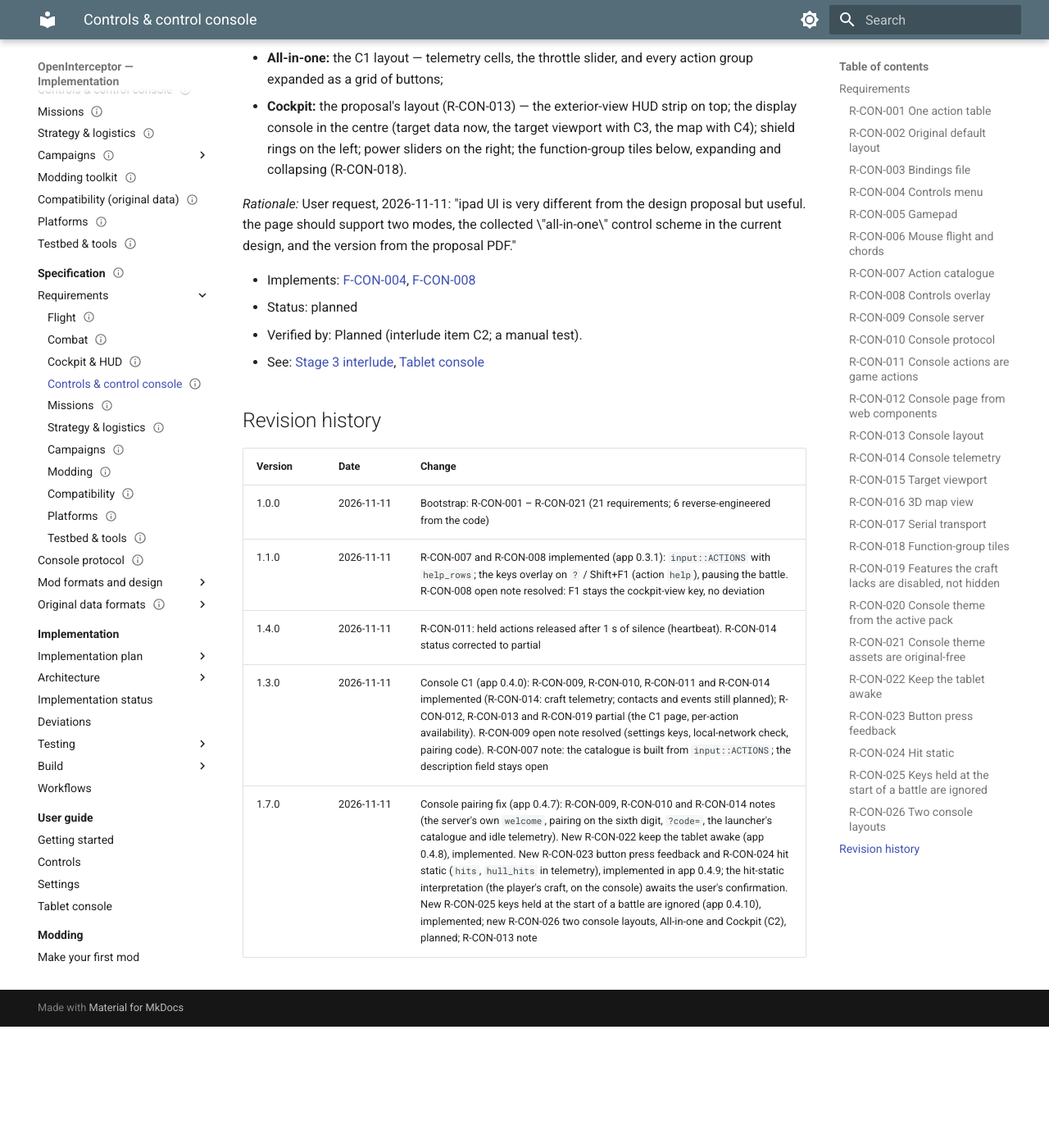
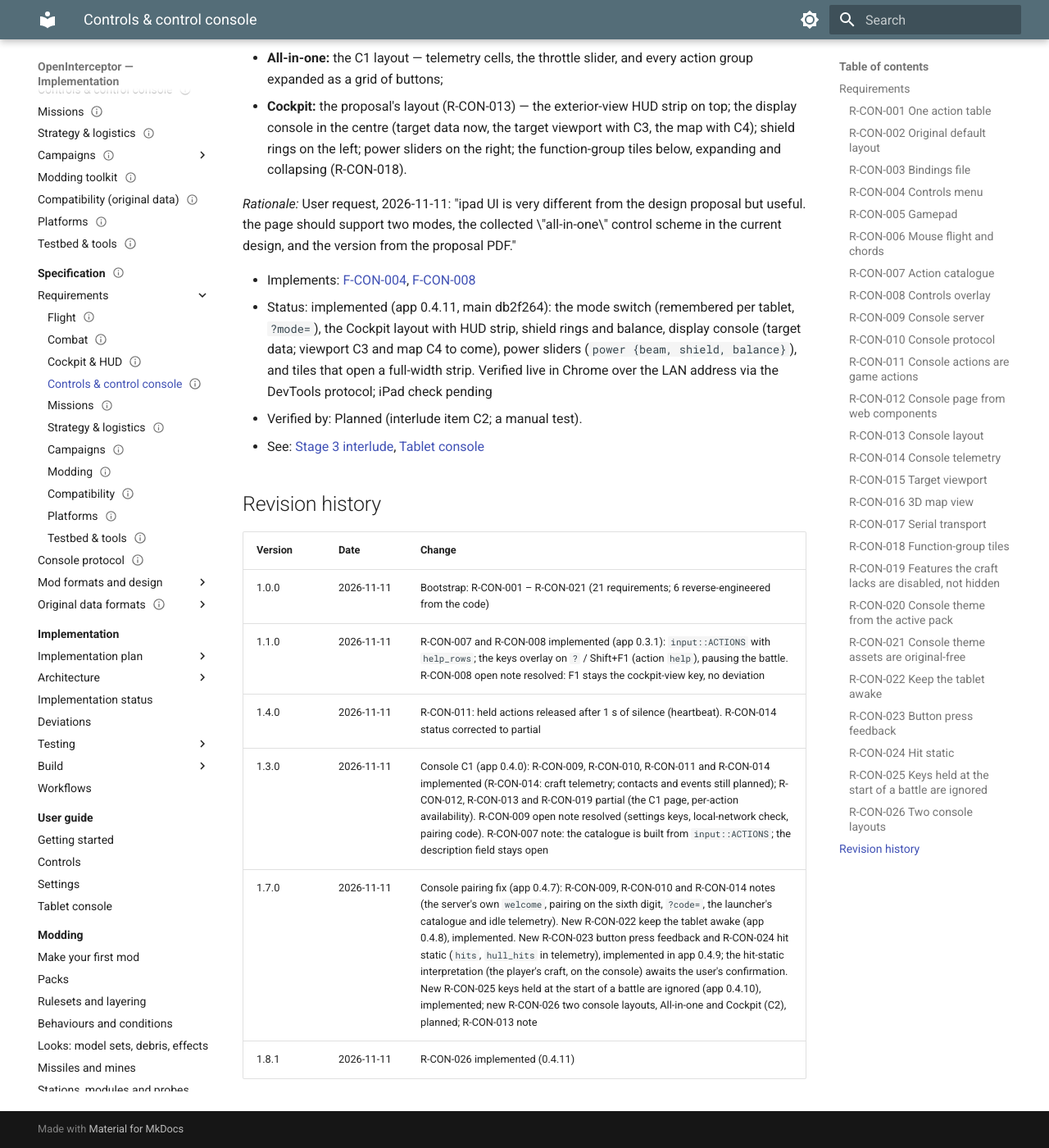
Before and after one commit to bbogovich/OpenInterceptor, an MkDocs documentation site: the page built from docs/specification/requirements/control-console.md, in a window 1280 px wide and 1400 px high, scrolled down 14439 px. Shown: the whole window at 82% size. Built offline with MkDocs 1.6.1 and Material for MkDocs 9.7.7, drawn with Linux system fonts in a browser that asks for light colours; before the commit the page ends 15691 px from its top, so only the background shows below that.

Commit message:
Spec 1.8.1: R-CON-026 two console layouts implemented (0.4.11)
Co-Authored-By: Claude Opus 5.5 <noreply@anthropic.com>

```diff
--- a/docs/specification/requirements/control-console.md
+++ b/docs/specification/requirements/control-console.md
@@ -1,5 +1,5 @@
 ---
-spec_version: 1.7.0
+spec_version: 1.8.1
 status: current
 updated: 2026-11-11
 ---
@@ -392,7 +392,7 @@ The console page MUST offer two layouts, switchable on the page and remembered p
 *Rationale:* User request, 2026-11-11: "ipad UI is very different from the design proposal but useful. the page should support two modes, the collected \"all-in-one\" control scheme in the current design, and the version from the proposal PDF."
 
 - Implements: [F-CON-004](../../definition/control-console.md#f-con-004-tablet-control-console), [F-CON-008](../../definition/control-console.md#f-con-008-console-function-group-tiles)
-- Status: planned
+- Status: implemented (app 0.4.11, main db2f264): the mode switch (remembered per tablet, `?mode=`), the Cockpit layout with HUD strip, shield rings and balance, display console (target data; viewport C3 and map C4 to come), power sliders (`power {beam, shield, balance}`), and tiles that open a full-width strip. Verified live in Chrome over the LAN address via the DevTools protocol; iPad check pending
 - Verified by: Planned (interlude item C2; a manual test).
 - See: [Stage 3 interlude](../../implementation/plan/stage-3-interlude.md), [Tablet console](../../user-guide/console.md)
 
@@ -405,3 +405,4 @@ The console page MUST offer two layouts, switchable on the page and remembered p
 | 1.4.0 | 2026-11-11 | R-CON-011: held actions released after 1 s of silence (heartbeat). R-CON-014 status corrected to partial |
 | 1.3.0 | 2026-11-11 | Console C1 (app 0.4.0): R-CON-009, R-CON-010, R-CON-011 and R-CON-014 implemented (R-CON-014: craft telemetry; contacts and events still planned); R-CON-012, R-CON-013 and R-CON-019 partial (the C1 page, per-action availability). R-CON-009 open note resolved (settings keys, local-network check, pairing code). R-CON-007 note: the catalogue is built from `input::ACTIONS`; the description field stays open |
 | 1.7.0 | 2026-11-11 | Console pairing fix (app 0.4.7): R-CON-009, R-CON-010 and R-CON-014 notes (the server's own `welcome`, pairing on the sixth digit, `?code=`, the launcher's catalogue and idle telemetry). New R-CON-022 keep the tablet awake (app 0.4.8), implemented. New R-CON-023 button press feedback and R-CON-024 hit static (`hits`, `hull_hits` in telemetry), implemented in app 0.4.9; the hit-static interpretation (the player's craft, on the console) awaits the user's confirmation. New R-CON-025 keys held at the start of a battle are ignored (app 0.4.10), implemented; new R-CON-026 two console layouts, All-in-one and Cockpit (C2), planned; R-CON-013 note |
+| 1.8.1 | 2026-11-11 | R-CON-026 implemented (0.4.11) |
```
Also changed, not shown: docs/meta/change-history.md (+1 -0 lines), 1 other file.
